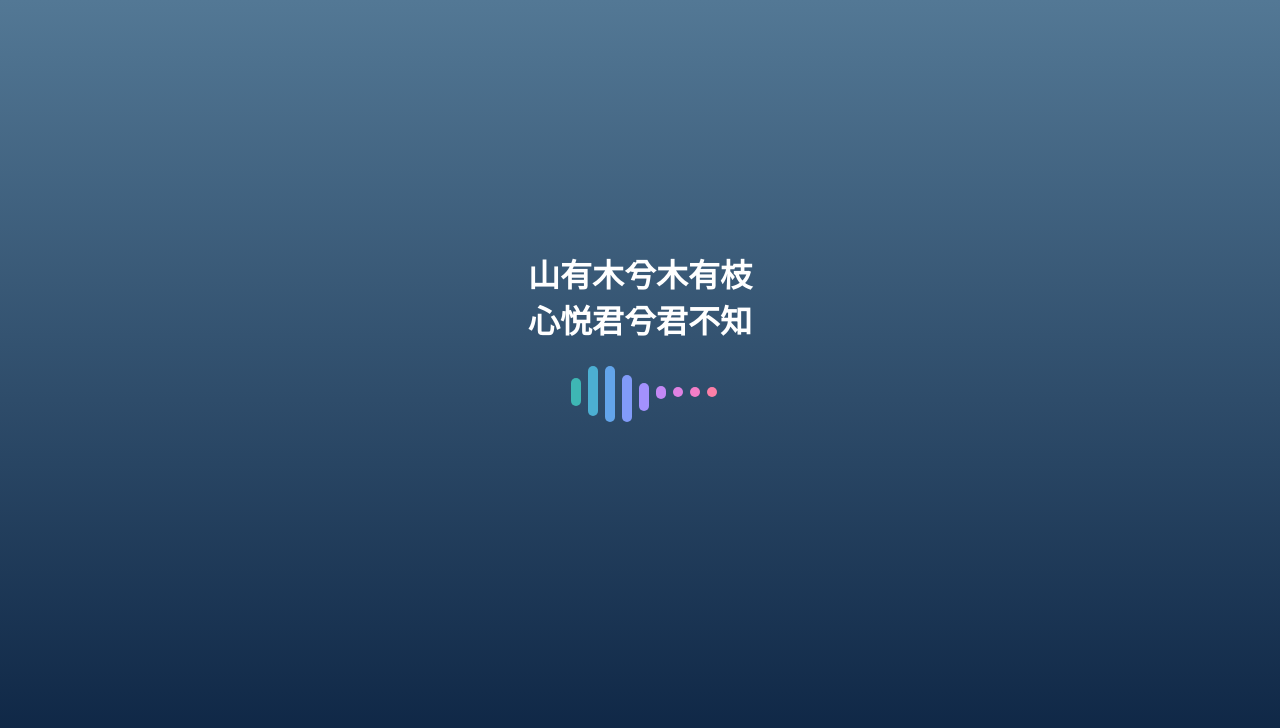
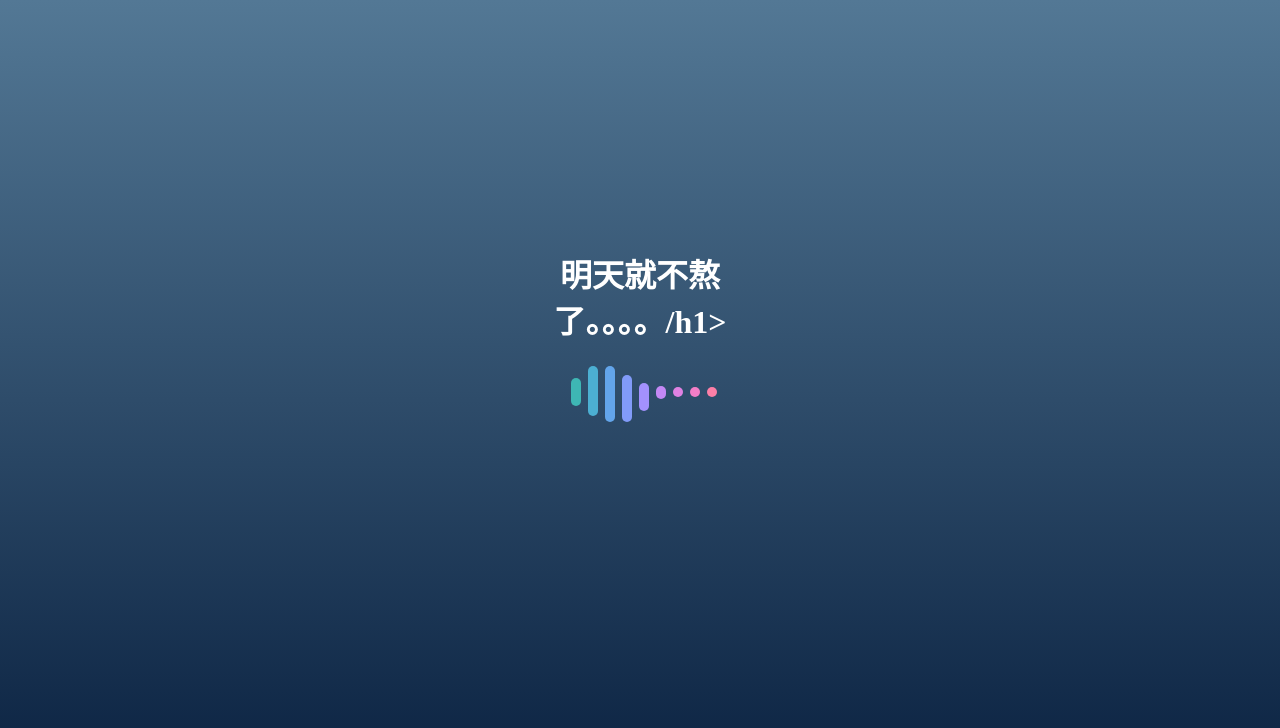
Before and after one commit to xianyunyehexjy/heart, a plain HTML site: page index.html in a window 1280 px wide. Drawn offline with Linux system fonts and the light colour scheme.

Commit message:
Update index.html

```diff
--- a/index.html
+++ b/index.html
@@ -5,7 +5,7 @@
 
 <body>
   <div class="box">
-    <h1>山有木兮木有枝<br />心悦君兮君不知</h1>
+    <h1>明天就不熬了。。。。/h1>
     <div class="heart">
       <div class="h-line-0"></div>
       <div class="h-line-1"></div>
```
